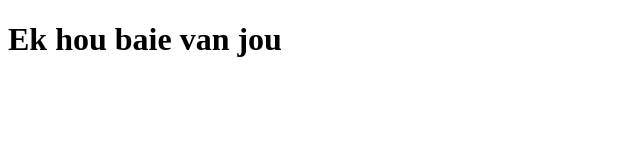
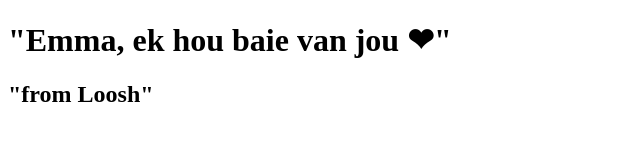
Before and after one commit to looooosh/looooosh.github.io, a plain HTML site: page index.html in a window 1280 px wide. Shown: the whole page, without its empty margins (0-640 px from the left). Drawn offline with Linux system fonts and the light colour scheme.

Commit message:
extended message

```diff
--- a/index.html
+++ b/index.html
@@ -6,6 +6,7 @@
     <title>Loosh</title>
 </head>
 <body>
-    <h1>Ek hou baie van jou</h1>
+    <h1>"Emma, ek hou baie van jou ❤" </h1>
+    <h2>"from Loosh" </h2>
 </body>
 </html>
```
